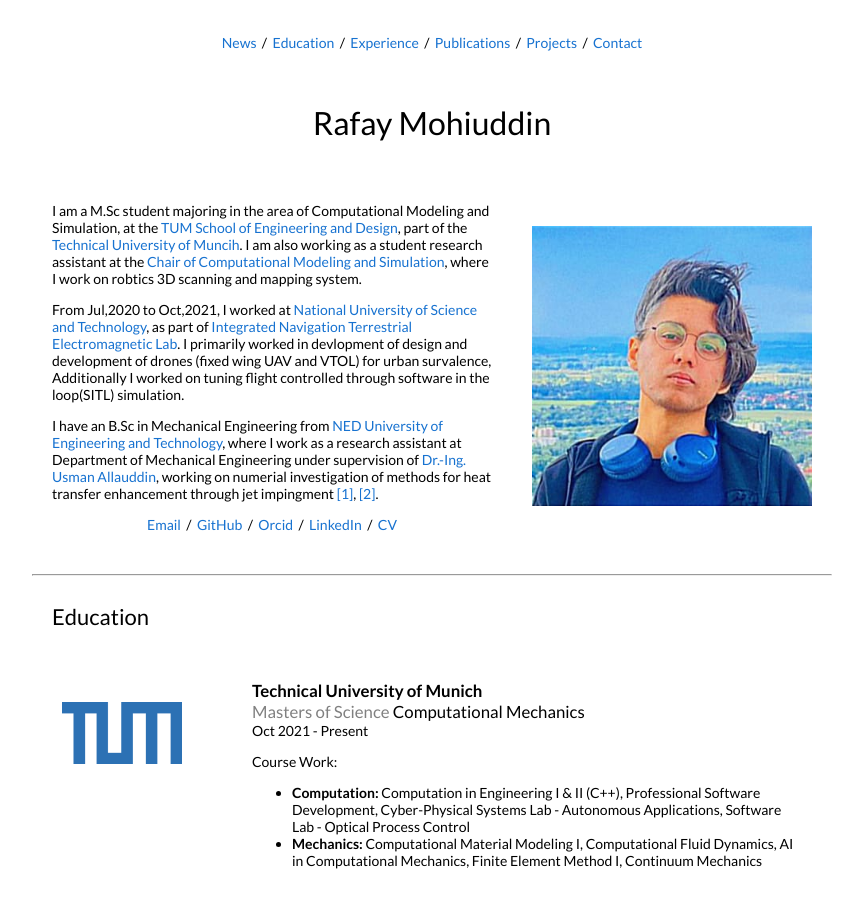
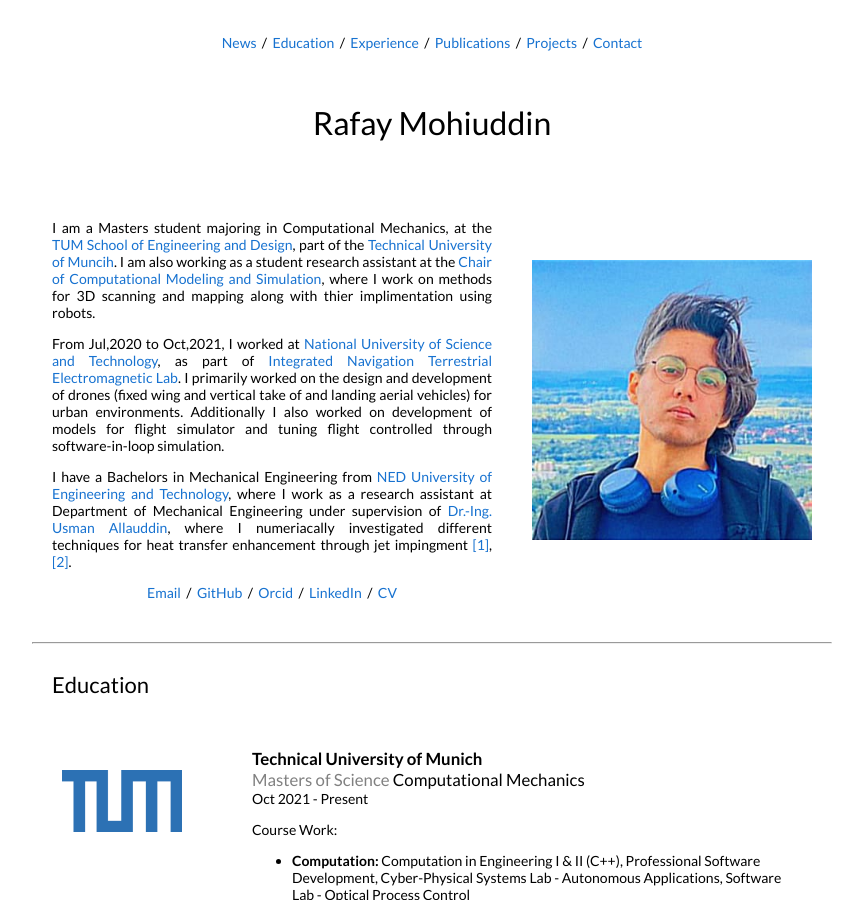
Before and after one commit to rafaymhddn/rafaymhddn.github.io, a Jekyll site: the page built from _posts/2019-06-02-venue.markdown, in a window 1280 px wide and 900 px high. Shown: the whole window, without its empty margins (208-1071 px from the left). Built offline with Jekyll 4.4.1, drawn with Linux system fonts in a browser that asks for light colours.

Commit message:
formated intro

```diff
--- a/_layouts/default.html
+++ b/_layouts/default.html
@@ -61,15 +61,14 @@
           <tr style="padding:0px">
             <td style="padding:2.5%;width:60%;vertical-align:middle">
 
-              <p>
+              <br>
+              <p align="justify">I am a Masters student majoring in Computational Mechanics, at the <a href="https://www.ed.tum.de/en/ed/home-1/">TUM School of Engineering and Design</a>, part of the <a href="https://www.tum.de/en/">Technical University of Muncih</a>. I am also working as a student research assistant at the <a href="https://www.cee.ed.tum.de/cms/home/">Chair of Computational Modeling and Simulation</a>, where I work on methods for 3D scanning and mapping along with thier implimentation using robots.
               </p>
-              <p>I am a M.Sc student majoring in the area of Computational Modeling and Simulation, at the <a href="https://www.ed.tum.de/en/ed/home-1/">TUM School of Engineering and Design</a>, part of the <a href="https://www.tum.de/en/">Technical University of Muncih</a>. I am also working as a student research assistant at the <a href="https://www.cee.ed.tum.de/cms/home/">Chair of Computational Modeling and Simulation</a>, where I work on robtics 3D scanning and mapping system.
+              <p align="justify">
+                From Jul,2020 to Oct,2021, I worked at <a href="https://nust.edu.pk/">National University of Science and Technology</a>, as part of <a href="https://nust.edu.pk/">Integrated Navigation Terrestrial Electromagnetic Lab</a>. I primarily worked on the design and development of drones (fixed wing and vertical take of and landing aerial vehicles) for urban environments. Additionally I also worked on development of models for flight simulator and tuning flight controlled through software-in-loop simulation.
               </p>
-              <p>
-                From Jul,2020 to Oct,2021, I worked at <a href="https://nust.edu.pk/">National University of Science and Technology</a>, as part of <a href="https://nust.edu.pk/">Integrated Navigation Terrestrial Electromagnetic Lab</a>. I primarily worked in devlopment of design and development of drones (fixed wing UAV and VTOL) for urban survalence, Additionally I worked on tuning flight controlled through software in the loop(SITL) simulation.
-              </p>
-              <p>
-                I have an B.Sc in Mechanical Engineering from <a href="https://www.neduet.edu.pk/">NED University of Engineering and Technology</a>, where I work as a research assistant at Department of Mechanical Engineering under supervision of <a href="https://scholar.google.com/citations?user=jOthSmQAAAAJ&hl=en">Dr.-Ing. Usman Allauddin</a>, working on numerial investigation of methods for heat transfer enhancement through jet impingment <a href="https://doi.org/10.1002/htj.21986">[1]</a>, <a href="https://www.dl.begellhouse.com/references/4c8f5faa331b09ea,212bf76947bffc03,5aa059fb1b898ef8.html">[2]</a>.
+              <p align="justify">
+                I have a Bachelors in Mechanical Engineering from <a href="https://www.neduet.edu.pk/">NED University of Engineering and Technology</a>, where I work as a research assistant at Department of Mechanical Engineering under supervision of <a href="https://scholar.google.com/citations?user=jOthSmQAAAAJ&hl=en">Dr.-Ing. Usman Allauddin</a>, where I numeriacally investigated different techniques for heat transfer enhancement through jet impingment <a href="https://doi.org/10.1002/htj.21986">[1]</a>, <a href="https://www.dl.begellhouse.com/references/4c8f5faa331b09ea,212bf76947bffc03,5aa059fb1b898ef8.html">[2]</a>.
               </p>
               <p style="text-align:center">
                 <a href="mailto:rafaymohiuddin7@gmail.com" target="_blank">Email</a> &nbsp;/&nbsp;
@@ -109,7 +108,7 @@
             <br>
             Oct 2021 - Present
             <br>
-            <p>
+            <p align="justify">
                 Course Work:
                 <ul>
                     <li><b>Computation:</b> Computation in Engineering I & II (C++), Professional Software Development, Cyber-Physical Systems Lab - Autonomous Applications, Software Lab - Optical Process Control</li>
@@ -132,7 +131,7 @@
           <br>
           Dec 2015 - Sep 2019
           <br>
-          <p>
+          <p align="justify">
               <b>Thesis:</b> Numerical Investigation of Heat Transfer Enhancement Techniques in Impinging Jets <a href="https://doi.org/10.1002/htj.21986">[1]</a>, <a href="https://www.dl.begellhouse.com/references/4c8f5faa331b09ea,212bf76947bffc03,5aa059fb1b898ef8.html">[2]</a>.
           </p>
       </td>
```
